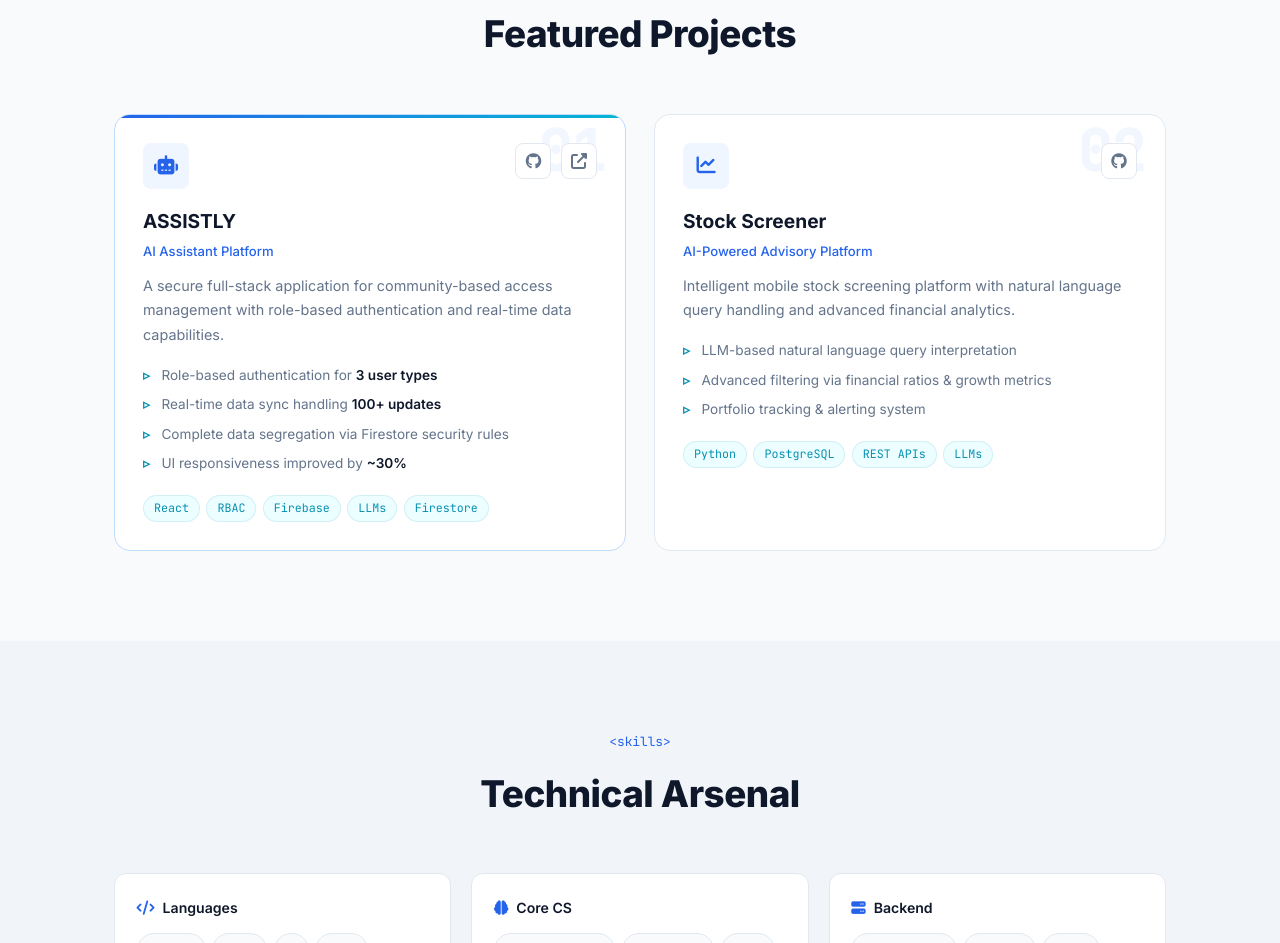
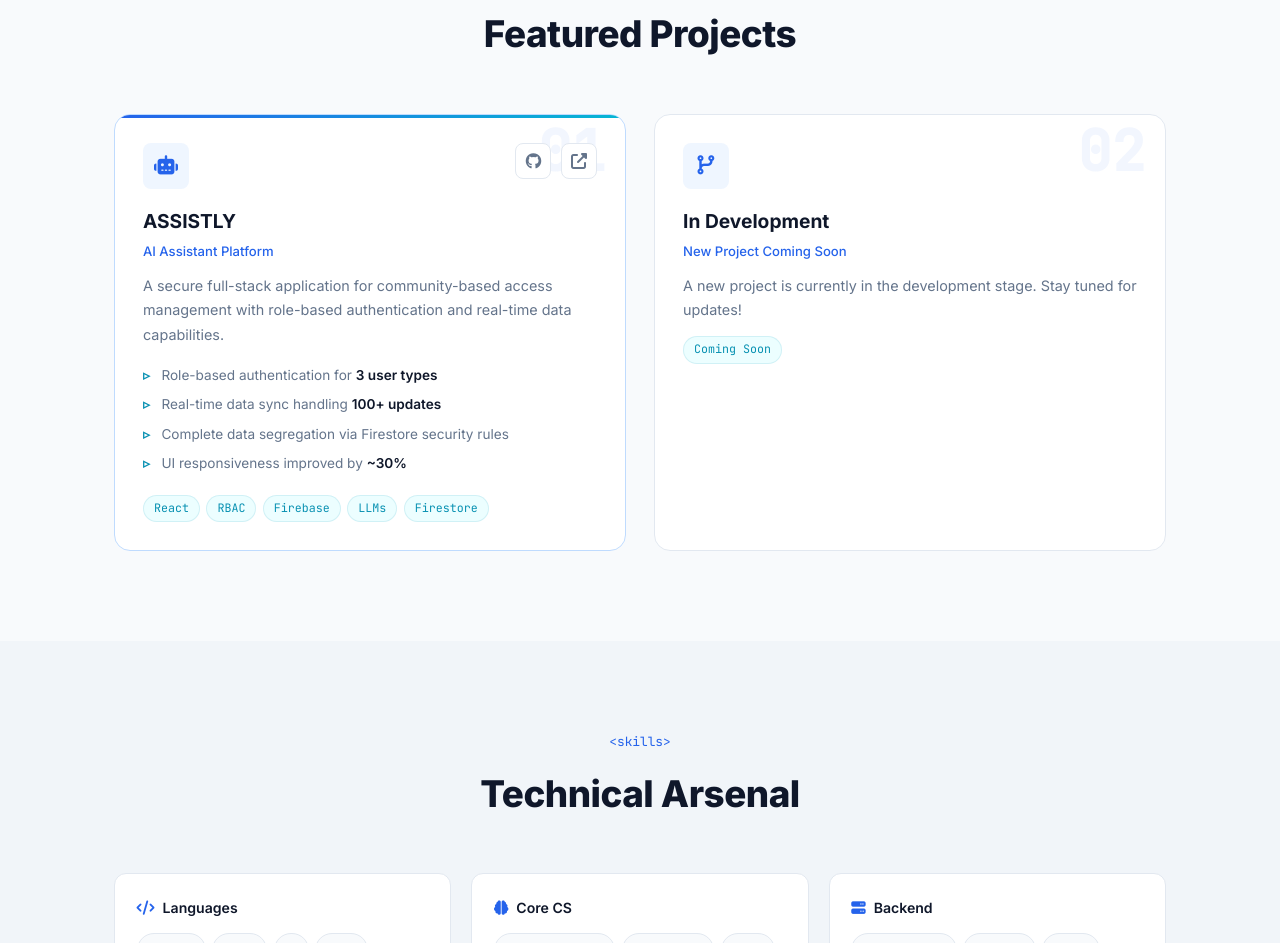
Before and after one commit to saimanoharigodavarty/portfolio, a plain HTML site: page index.html in a window 1280 px wide. Shown: the part 2299-3242 px from the top of the page. Drawn offline with Linux system fonts and the light colour scheme.

Commit message:
Replace Stock Screener with In Development placeholder

```diff
--- a/index.html
+++ b/index.html
@@ -219,26 +219,18 @@
                     </div>
                 </div>
 
-                <!-- Project 2: Stock Screener -->
+                <!-- More Projects Coming Soon -->
                 <div class="project-card">
                     <div class="project-card-glow"></div>
                     <div class="project-number">02</div>
                     <div class="project-header">
-                        <div class="project-icon"><i class="fas fa-chart-line"></i></div>
-                        <div class="project-links-row">
-                            <a href="https://github.com/saimanoharigodavarty" target="_blank" rel="noopener" title="GitHub"><i class="fab fa-github"></i></a>
-                        </div>
+                        <div class="project-icon"><i class="fas fa-code-branch"></i></div>
                     </div>
-                    <h3 class="project-title">Stock Screener</h3>
-                    <p class="project-subtitle">AI-Powered Advisory Platform</p>
-                    <p class="project-desc">Intelligent mobile stock screening platform with natural language query handling and advanced financial analytics.</p>
-                    <ul class="project-highlights">
-                        <li>LLM-based natural language query interpretation</li>
-                        <li>Advanced filtering via financial ratios &amp; growth metrics</li>
-                        <li>Portfolio tracking &amp; alerting system</li>
-                    </ul>
+                    <h3 class="project-title">In Development</h3>
+                    <p class="project-subtitle">New Project Coming Soon</p>
+                    <p class="project-desc">A new project is currently in the development stage. Stay tuned for updates!</p>
                     <div class="project-tech">
-                        <span>Python</span><span>PostgreSQL</span><span>REST APIs</span><span>LLMs</span>
+                        <span>Coming Soon</span>
                     </div>
                 </div>
             </div>
```
